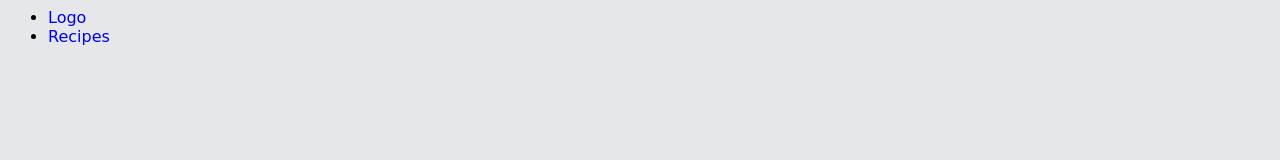
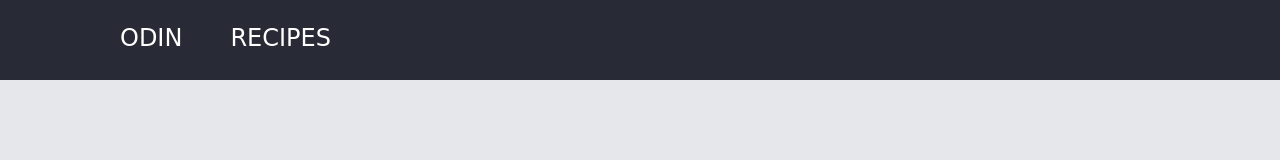
Before and after one commit to AnishaMhj/odin-recipes, a plain HTML site: page navBar.html in a window 1280 px wide. Drawn offline with Linux system fonts and the light colour scheme; a web font is replaced by a local one.

Commit message:
Add Navbar

```diff
--- a/navBar.html
+++ b/navBar.html
@@ -10,11 +10,14 @@
     />
   </head>
   <body>
-    <nav>
-      <ul>
-        <li><a href="#">Logo</a></li>
-        <li><a href="#">Recipes</a></li>
-      </ul>
-    </nav>
+    <header>
+      <!-- The Codecademy Docs nav bar -->
+      <nav class="navigation sticky-top">
+        <ul class="navMenu">
+          <li><a href="homepage.html">ODIN</a></li>
+          <li><a href="index.html">RECIPES</a></li>
+        </ul>
+      </nav>
+    </header>
   </body>
 </html>
--- a/recipes/recipes-styles.scss
+++ b/recipes/recipes-styles.scss
@@ -17,15 +17,23 @@
   --primary-brown: #a9792b;
 }
 
+html {
+  scroll-behavior: smooth;
+}
+
 * {
   // background-color: var(--primary-blueGrey);
   font-family: 'Caesar Dressing', cursive;
 }
+
 body {
   background-color: var(--primary-greish);
+  margin: 0;
 }
+
 main {
   padding: 1.5rem 5rem;
+  // padding: 6rem 0 1.5rem;
 }
 
 a {
@@ -37,6 +45,39 @@ a {
   text-align: center;
   padding: 1.5rem 0;
   margin: 0;
+}
+
+/* HEADER STYLES
+=======================================*/
+.navigation {
+  min-height: 80px;
+  background: #282a35;
+  // position: fixed;
+  width: 100%;
+  .navMenu {
+    list-style: none !important;
+    display: inline-grid;
+    grid-template-columns: auto auto auto;
+    padding: 0 6rem;
+    margin: 0;
+    li {
+      list-style: none !important;
+    }
+    a {
+      font-size: 1.5rem;
+      text-decoration: none !important;
+      color: white;
+      display: block;
+      width: 100% !important;
+      // height: 100% !important;
+      // line-height: 3;
+      padding: 1em;
+      &:hover {
+        background: #000;
+        // color: fff;
+      }
+    }
+  }
 }
 
 /* HOMEPAGE STYLES
@@ -168,7 +209,7 @@ a {
   .recipe__directions {
     padding: 2rem 0;
   }
-  // div {
-  //   flex-grow: 2;
-  // }
+  div {
+    flex-grow: 2;
+  }
 }
```
Also changed, not shown: index.html (+30 -15 lines), recipes/recipes-styles.css, 1 other file.
